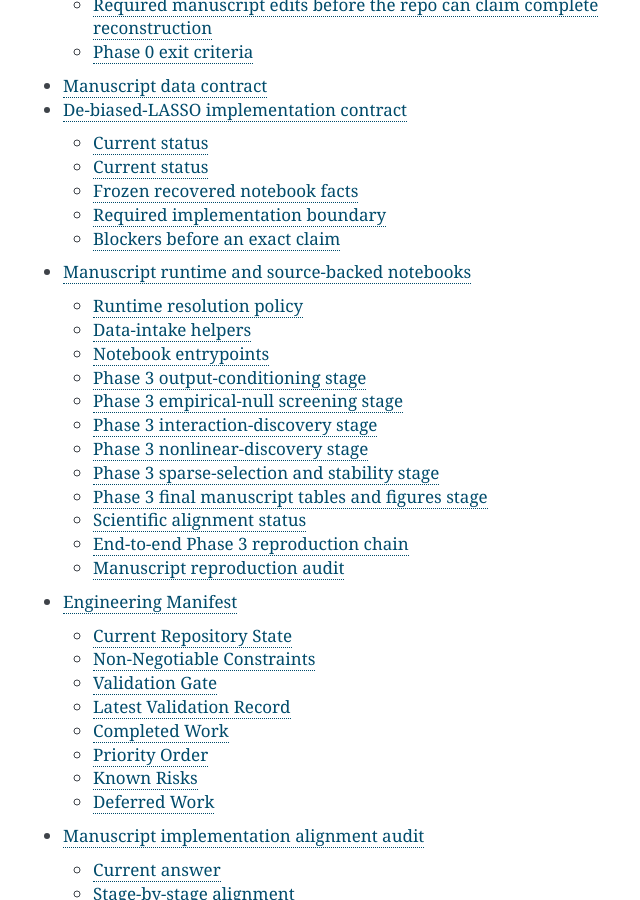
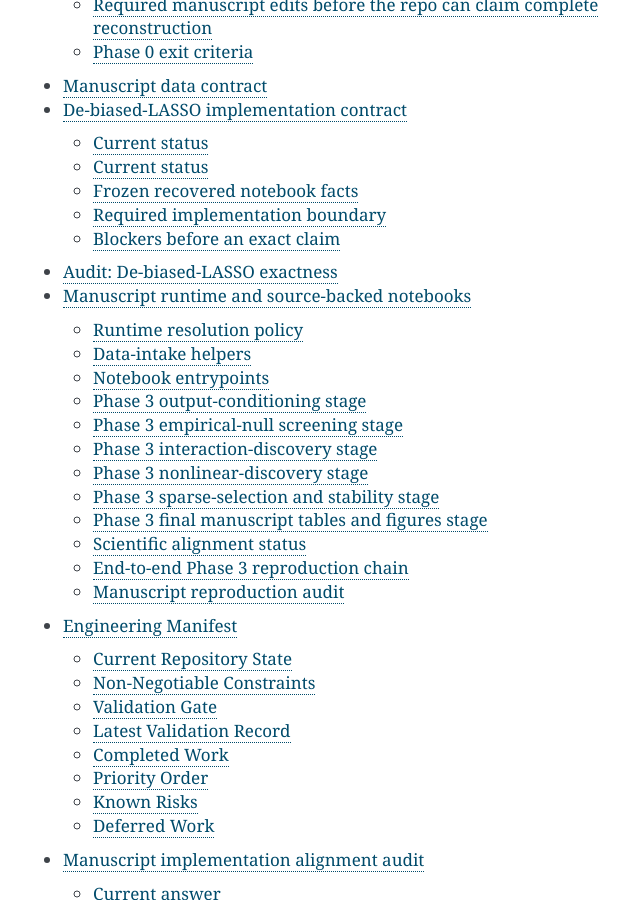
Before and after one commit to NatLabRockies/rfm-pipeline, a Sphinx documentation site: the page built from docs/index.md, in a window 1280 px wide and 900 px high, scrolled down 1074 px. Shown: the whole window, without its empty margins (387-1027 px from the left). Built offline with Sphinx 7.4.7, drawn with Linux system fonts in a browser that asks for light colours.

Commit message:
docs: include de-biased-LASSO audit in docs toctree
Co-authored-by: Copilot <223556219+Copilot@users.noreply.github.com>

```diff
--- a/docs/index.md
+++ b/docs/index.md
@@ -14,6 +14,7 @@ scope_boundary
 manuscript_contract
 manuscript_data_contract
 debiased_lasso_contract
+debiased_lasso_exactness_audit
 manuscript_runtime
 ENGINEERING_MANIFEST
 manuscript_alignment_audit
```
